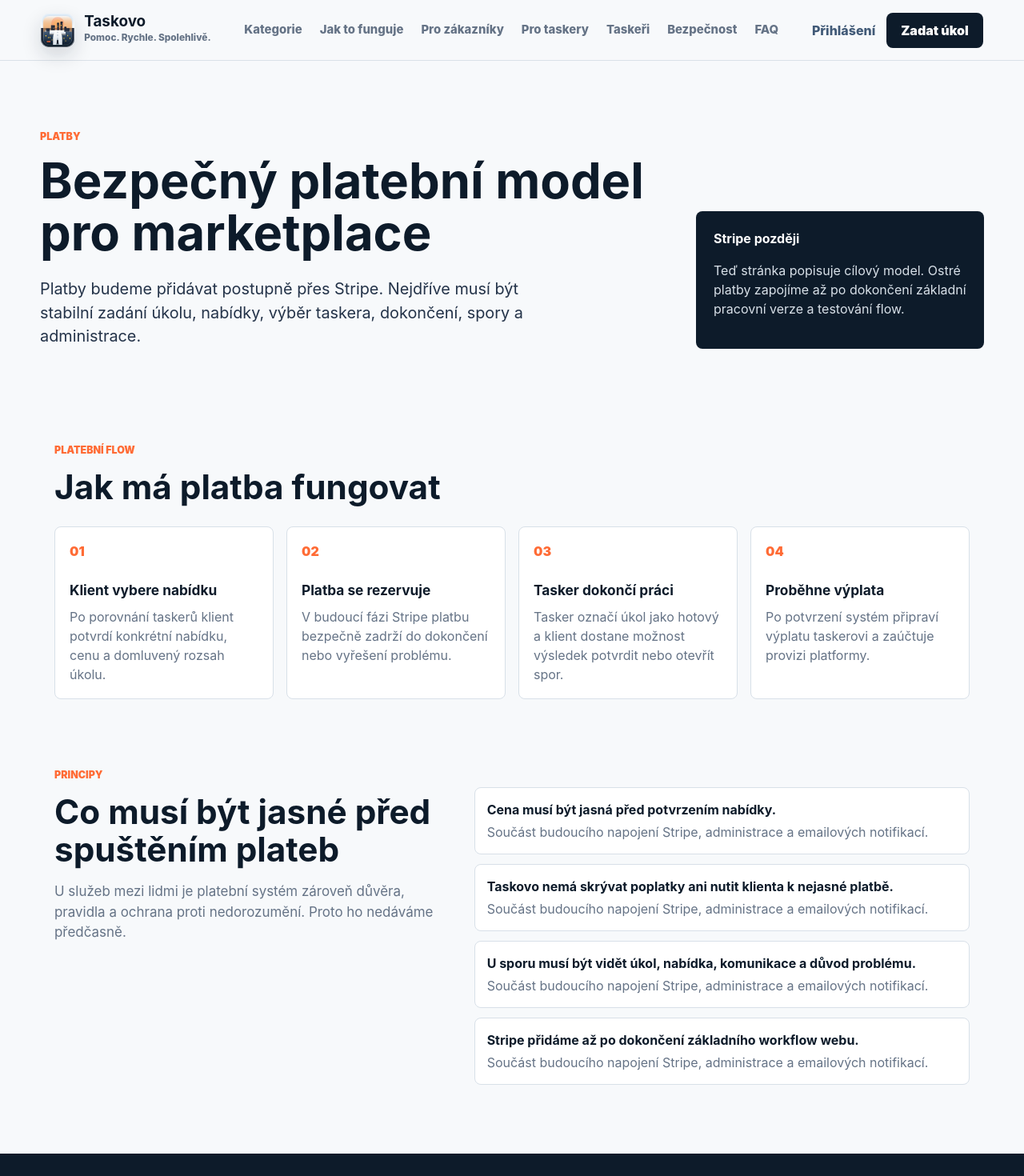
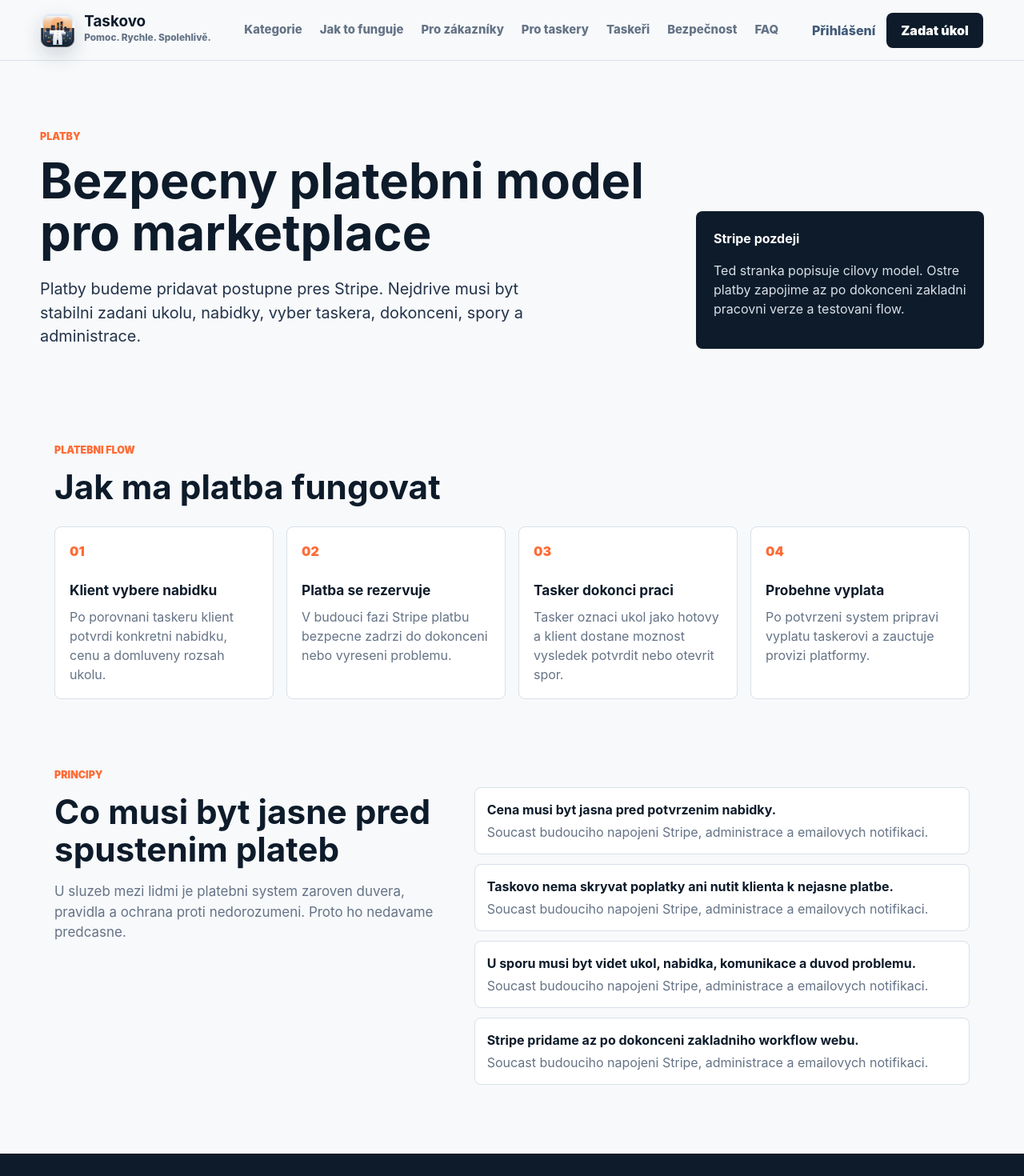
Before and after one commit to kaziodimm/taskovo-app, a Next.js app: page /platby in a window 1280 px wide. Shown: the top 1470 px of the page at 80% size. Built offline with nearby package versions, Linux system fonts and the light colour scheme; no server answers.

Commit message:
Polish payments page production SEO

```diff
--- a/app/platby/page.tsx
+++ b/app/platby/page.tsx
@@ -1,6 +1,8 @@
 import type { Metadata } from "next";
 import { Footer } from "@/components/Footer";
 import { Header } from "@/components/Header";
+
+const pageUrl = "https://taskovo.cz/platby";
 
 export const metadata: Metadata = {
   title: "Platby | Taskovo",
@@ -10,45 +12,66 @@ export const metadata: Metadata = {
   openGraph: {
     title: "Platby | Taskovo",
     description: "Bezpecny platebni model pro marketplace lokalnich sluzeb po napojeni Stripe.",
-    url: "https://taskovo-app.vercel.app/platby",
+    url: pageUrl,
     siteName: "Taskovo",
     type: "website",
+  },
+  twitter: {
+    card: "summary_large_image",
+    title: "Platby | Taskovo",
+    description: "Bezpecny platebni model pro marketplace lokalnich sluzeb po napojeni Stripe.",
   },
 };
 
 const paymentSteps = [
-  ["01", "Klient vybere nabídku", "Po porovnání taskerů klient potvrdí konkrétní nabídku, cenu a domluvený rozsah úkolu."],
-  ["02", "Platba se rezervuje", "V budoucí fázi Stripe platbu bezpečně zadrží do dokončení nebo vyřešení problému."],
-  ["03", "Tasker dokončí práci", "Tasker označí úkol jako hotový a klient dostane možnost výsledek potvrdit nebo otevřít spor."],
-  ["04", "Proběhne výplata", "Po potvrzení systém připraví výplatu taskerovi a zaúčtuje provizi platformy."],
+  ["01", "Klient vybere nabidku", "Po porovnani taskeru klient potvrdi konkretni nabidku, cenu a domluveny rozsah ukolu."],
+  ["02", "Platba se rezervuje", "V budouci fazi Stripe platbu bezpecne zadrzi do dokonceni nebo vyreseni problemu."],
+  ["03", "Tasker dokonci praci", "Tasker oznaci ukol jako hotovy a klient dostane moznost vysledek potvrdit nebo otevrit spor."],
+  ["04", "Probehne vyplata", "Po potvrzeni system pripravi vyplatu taskerovi a zauctuje provizi platformy."],
 ];
 
 const principles = [
-  "Cena musí být jasná před potvrzením nabídky.",
-  "Taskovo nemá skrývat poplatky ani nutit klienta k nejasné platbě.",
-  "U sporu musí být vidět úkol, nabídka, komunikace a důvod problému.",
-  "Stripe přidáme až po dokončení základního workflow webu.",
+  "Cena musi byt jasna pred potvrzenim nabidky.",
+  "Taskovo nema skryvat poplatky ani nutit klienta k nejasne platbe.",
+  "U sporu musi byt videt ukol, nabidka, komunikace a duvod problemu.",
+  "Stripe pridame az po dokonceni zakladniho workflow webu.",
 ];
 
 export default function PaymentsPage() {
+  const paymentJsonLd = {
+    "@context": "https://schema.org",
+    "@type": "WebPage",
+    name: "Platby Taskovo",
+    url: pageUrl,
+    description: metadata.description,
+    about: {
+      "@type": "Service",
+      name: "Taskovo marketplace payments",
+      provider: { "@type": "Organization", name: "Taskovo", url: "https://taskovo.cz" },
+      serviceType: "Marketplace payment workflow",
+      areaServed: "CZ",
+    },
+  };
+
   return (
     <>
       <Header />
       <main className="page-shell">
+        <script type="application/ld+json" dangerouslySetInnerHTML={{ __html: JSON.stringify(paymentJsonLd) }} />
         <section className="page-hero">
           <div>
             <p className="kicker">Platby</p>
-            <h1 className="page-title">Bezpečný platební model pro marketplace</h1>
-            <p className="hero-lead">Platby budeme přidávat postupně přes Stripe. Nejdříve musí být stabilní zadání úkolu, nabídky, výběr taskera, dokončení, spory a administrace.</p>
+            <h1 className="page-title">Bezpecny platebni model pro marketplace</h1>
+            <p className="hero-lead">Platby budeme pridavat postupne pres Stripe. Nejdrive musi byt stabilni zadani ukolu, nabidky, vyber taskera, dokonceni, spory a administrace.</p>
           </div>
           <div className="page-hero-card">
-            <strong>Stripe později</strong>
-            <p>Teď stránka popisuje cílový model. Ostré platby zapojíme až po dokončení základní pracovní verze a testování flow.</p>
+            <strong>Stripe pozdeji</strong>
+            <p>Ted stranka popisuje cilovy model. Ostre platby zapojime az po dokonceni zakladni pracovni verze a testovani flow.</p>
           </div>
         </section>
 
         <section className="section">
-          <div className="section-heading-row"><div><p className="kicker">Platební flow</p><h2>Jak má platba fungovat</h2></div></div>
+          <div className="section-heading-row"><div><p className="kicker">Platebni flow</p><h2>Jak ma platba fungovat</h2></div></div>
           <div className="workflow-grid">
             {paymentSteps.map(([number, title, text]) => <article key={number}><span>{number}</span><h3>{title}</h3><p>{text}</p></article>)}
           </div>
@@ -57,11 +80,11 @@ export default function PaymentsPage() {
         <section className="section split">
           <div className="section-title">
             <p className="kicker">Principy</p>
-            <h2>Co musí být jasné před spuštěním plateb</h2>
-            <p>U služeb mezi lidmi je platební systém zároveň důvěra, pravidla a ochrana proti nedorozumění. Proto ho nedáváme předčasně.</p>
+            <h2>Co musi byt jasne pred spustenim plateb</h2>
+            <p>U sluzeb mezi lidmi je platebni system zaroven duvera, pravidla a ochrana proti nedorozumeni. Proto ho nedavame predcasne.</p>
           </div>
           <div className="feature-list">
-            {principles.map((item) => <div key={item}><strong>{item}</strong><span>Součást budoucího napojení Stripe, administrace a emailových notifikací.</span></div>)}
+            {principles.map((item) => <div key={item}><strong>{item}</strong><span>Soucast budouciho napojeni Stripe, administrace a emailovych notifikaci.</span></div>)}
           </div>
         </section>
       </main>
```
